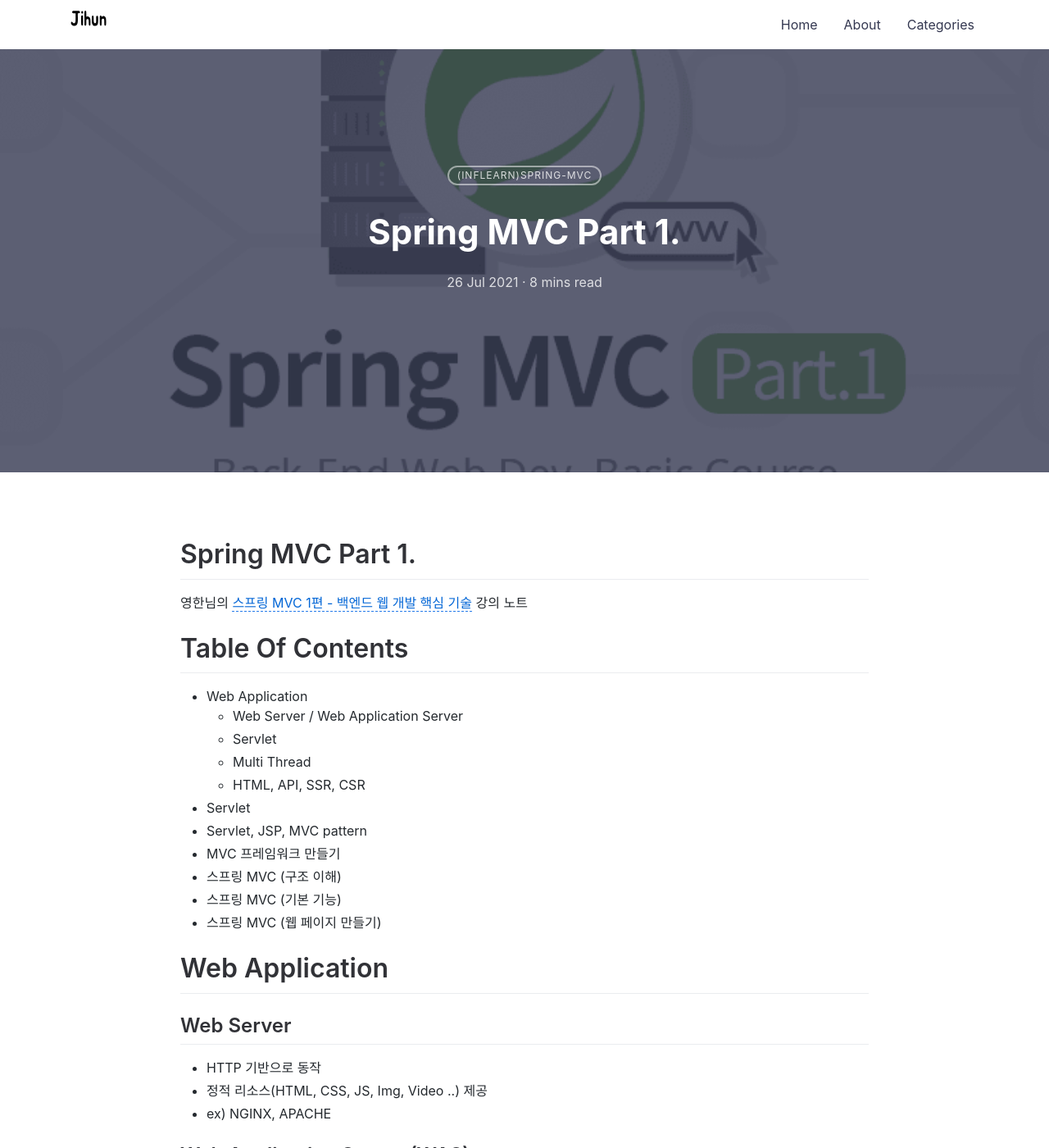
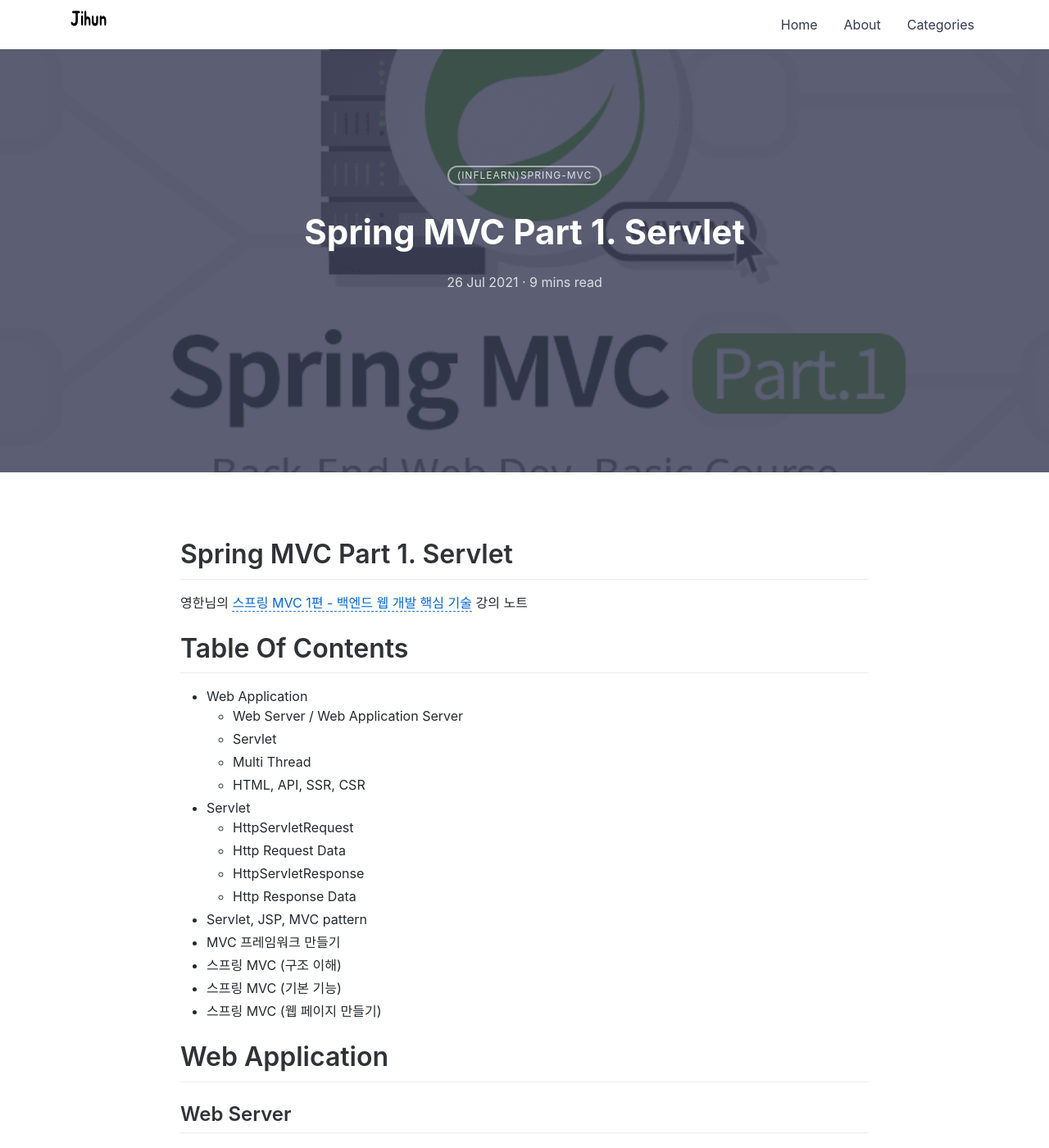
Before and after one commit to jihunparkme/jihunparkme.github.io, a Jekyll site: the page built from _posts/2021-07-26-Spring-MVC-Part1.md, in a window 1280 px wide and 1400 px high. Shown: the whole window at 82% size. Built offline with Jekyll 4.4.1, drawn with Linux system fonts in a browser that asks for light colours; comment, search, counter and statistics services are not loaded.

Commit message:
edit table of contents

```diff
--- a/_posts/2021-07-26-Spring-MVC-Part1.md
+++ b/_posts/2021-07-26-Spring-MVC-Part1.md
@@ -1,13 +1,13 @@
 ---
 layout: post
-title: Spring MVC Part 1.
+title: Spring MVC Part 1. Servlet
 summary: 스프링 MVC 1편 - 백엔드 웹 개발 핵심 기술
 categories: (Inflearn)Spring-MVC
 featured-img: spring_mvc
 # mathjax: true
 ---
 
-# Spring MVC Part 1.
+# Spring MVC Part 1. Servlet
 
 영한님의 [스프링 MVC 1편 - 백엔드 웹 개발 핵심 기술](https://www.inflearn.com/course/%EC%8A%A4%ED%94%84%EB%A7%81-mvc-1/dashboard) 강의 노트
 
@@ -19,6 +19,10 @@
   - Multi Thread
   - HTML, API, SSR, CSR
 - Servlet
+  - HttpServletRequest
+  - Http Request Data
+  - HttpServletResponse
+  - Http Response Data
 - Servlet, JSP, MVC pattern
 - MVC 프레임워크 만들기
 - 스프링 MVC (구조 이해)
```
